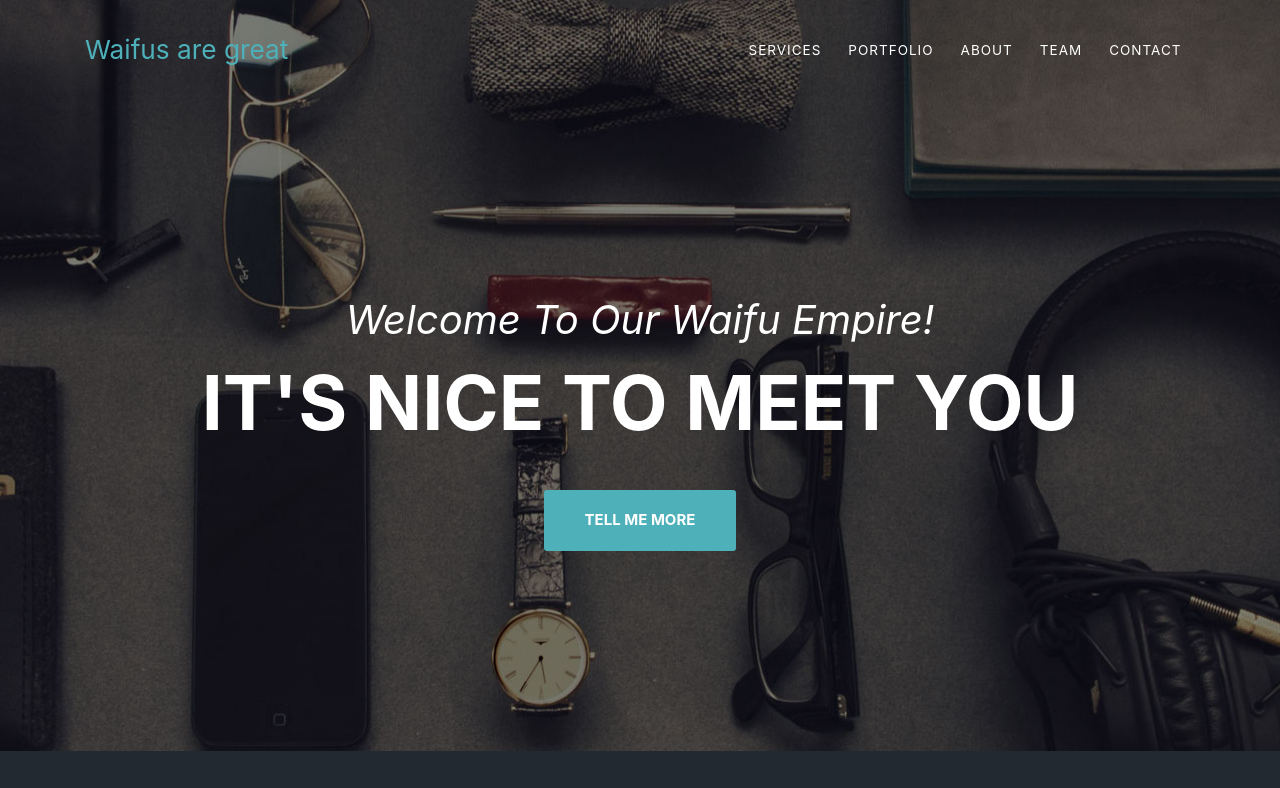
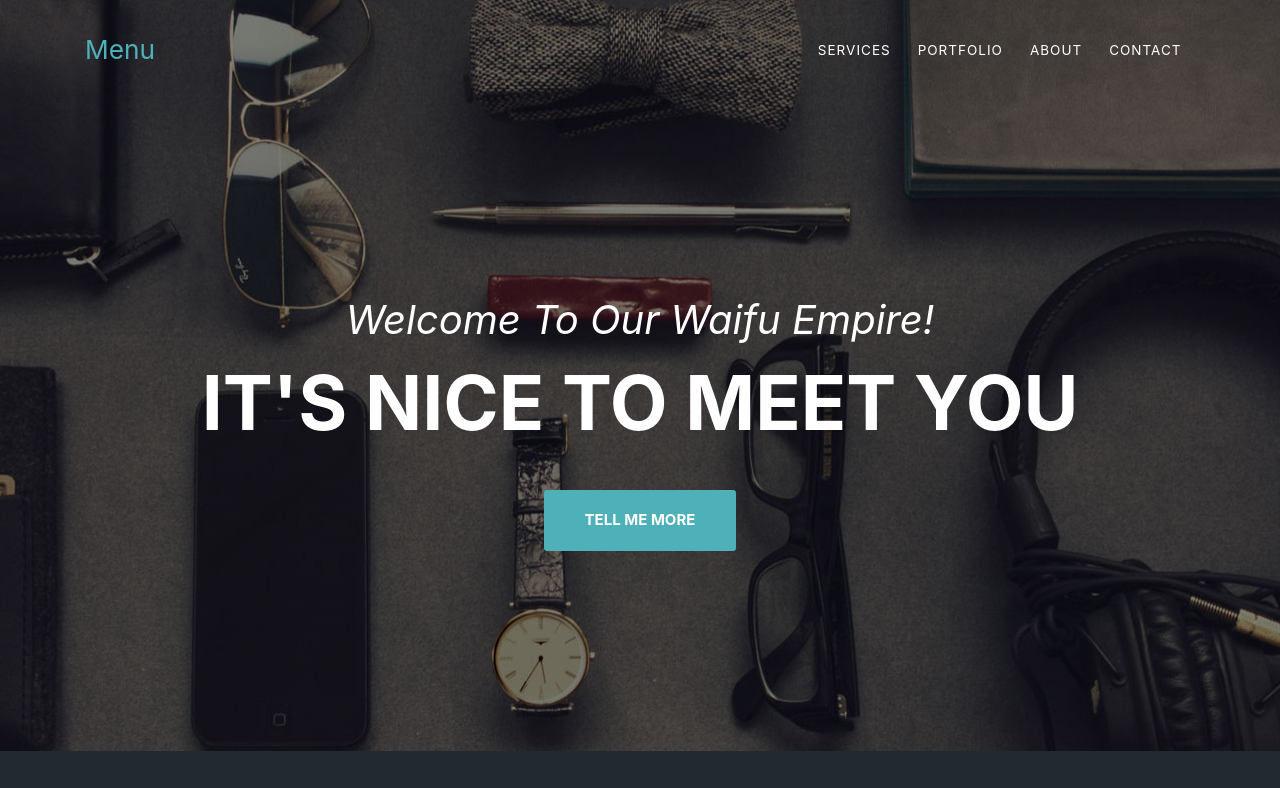
Before and after one commit to spartanhero93/static-site-boilerplate, a plain HTML site: page index.html in a window 1280 px wide. Shown: the top 788 px of the page. Drawn offline with nearby package versions, Linux system fonts and the light colour scheme; some packages are replaced by stand-ins of ours; a script that the page names is missing; a web font is replaced by a local one.

Commit message:
Setup completed

```diff
--- a/index.html
+++ b/index.html
@@ -31,7 +31,9 @@
 
   <nav class="navbar navbar-expand-lg navbar-dark fixed-top " id="mainNav">
     <div class="container">
-      <a data-scroll class="navbar-brand" href="#mainNav">Waifus are great</a>
+      <a data-scroll class="navbar-brand" href="#mainNav">
+        Menu
+      </a>
       <button class="navbar-toggler navbar-toggler-right" type="button" data-toggle="collapse" data-target="#navbarResponsive"
         aria-controls="navbarResponsive" aria-expanded="false" aria-label="Toggle navigation">
         <i class="fa fa-bars"></i>
@@ -46,9 +48,6 @@
           </li>
           <li class="nav-item">
             <a class="nav-link" href="#about" data-scroll data-target=".navbar-collapse.show" data-toggle="collapse">About</a>
-          </li>
-          <li class="nav-item">
-            <a class="nav-link" href="#team" data-scroll data-target=".navbar-collapse.show" data-toggle="collapse">Team</a>
           </li>
           <li class="nav-item">
             <a class="nav-link" href="#contact" data-scroll data-target=".navbar-collapse.show" data-toggle="collapse">Contact</a>
```
Also changed, not shown: sass/_navbar.scss (line endings or trailing spaces).
